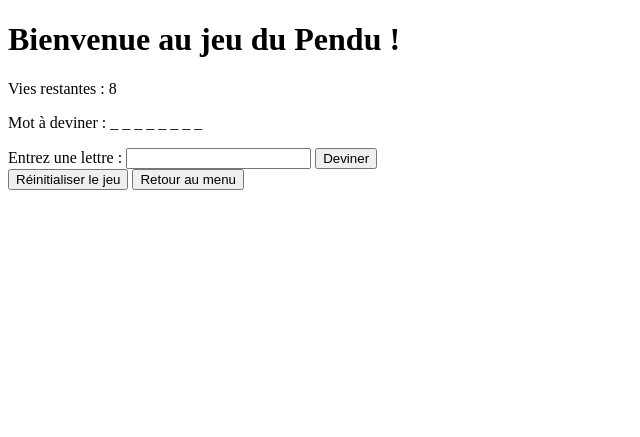
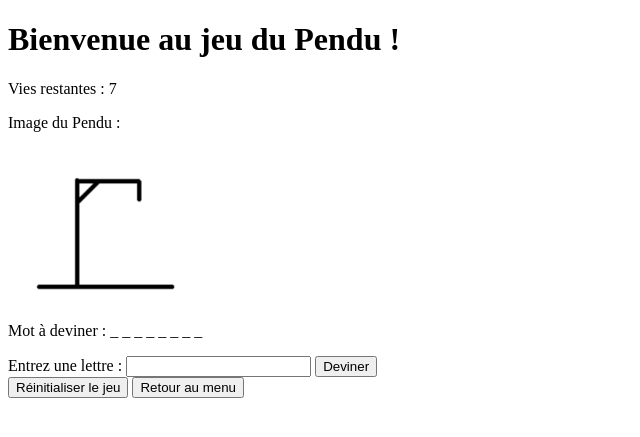
Before and after one commit to LordPickleX/-Hangman-Docker, a Flask app: page /game in a window 1280 px wide. Shown: the top 437 px of the page, without its empty margins (0-640 px from the left). Run offline with Flask 3, Linux system fonts and the light colour scheme.

Commit message:
mise à jour de l'interface du pendu

```diff
--- a/frontend/app.py
+++ b/frontend/app.py
@@ -30,7 +30,7 @@ def home():
     if "mot" not in session:
         session["mot"] = "chocolat"
         session["guessed_letters"] = ["_" for _ in session["mot"]]
-        session["health"] = 8
+        session["health"] = 7
 
     # on passe les données nécessaires mot et santé
     # ce sont les variables qui seront dans le fichier html
--- a/frontend/templates/index.html
+++ b/frontend/templates/index.html
@@ -5,6 +5,12 @@
     <meta name="viewport" content="width=device-width, initial-scale=1.0">
     <title>Pendu</title>
     <script>
+        // fonction pour mettre à jour l'image du pendu en fonction des vies restantes
+        function updatePenduImage(health) {
+            const penduImage = document.getElementById("pendu-image");
+            penduImage.src = `/static/images/pendu${8 - health}.png`;
+        }
+
         // Fonction pour deviner une lettre
         async function devinerLettre(event) {
             event.preventDefault(); // Empêche le rechargement de la page
@@ -16,34 +22,38 @@
             }
 
             try {
-                // Envoie la lettre au serveur
+                // envoie la lettre au serveur
                 const response = await fetch("/deviner", {
                     method: "POST",
                     headers: { "Content-Type": "application/json" },
                     body: JSON.stringify({ lettre }) // Lettre envoyée au serveur
                 });
 
-                if (!response.ok) { // Vérifie si la requête a échoué
+                if (!response.ok) { // vérifie si la requête a échoué
                     throw new Error(`Erreur du serveur : ${response.statusText}`);
                 }
 
-                const data = await response.json(); // Lit la réponse
-                console.log("Réponse du serveur :", data); // Debug
+                const data = await response.json();
+                console.log("Réponse du serveur :", data);
 
-                // Met à jour les éléments HTML
+                // met à jour les éléments HTML
                 document.getElementById("mot").innerText = data.mot;
                 document.getElementById("health").innerText = data.health;
 
-                // Conditions de fin de jeu
+                // appel de la fonction update de l'image
+                updatePenduImage(data.health);
+
+                // conditions de fin de jeu
                 if (data.mot_trouve) {
                     alert("Félicitations ! Vous avez trouvé le mot !");
                     // Réinitialise le jeu
                     // await resetGame();
                 } else if (data.perdu) {
                     alert(`Dommage ! Le mot était : ${data.mot_complet}`);
-                    await resetGame();
+                    // await resetGame();
                 }
 
+                // efface le champ de saisie
                 document.getElementById("lettre").value = "";
             } catch (error) {
                 console.error("Erreur :", error);
@@ -51,7 +61,7 @@
             }
         }
 
-        // Fonction pour réinitialiser le jeu
+        // fonction pour réinitialiser le jeu
         async function resetGame() {
             try {
                 // appelle la route de réinitialisation
@@ -64,7 +74,7 @@
                     throw new Error(`Erreur lors de la réinitialisation : ${response.statusText}`);
                 }
 
-                location.reload(); // Recharge la page après succès
+                location.reload(); // recharge la page après succès
             } catch (error) {
                 console.error("Erreur lors de la réinitialisation :", error);
                 alert("Impossible de réinitialiser la session.");
@@ -74,6 +84,12 @@
         // permet de rentrer les valeurs avec la touche entrée
         document.addEventListener("DOMContentLoaded", () => {
             document.getElementById("form-deviner").addEventListener("submit", devinerLettre);
+
+            // initialise l'image de départ
+            // recupere la valeur de health depuis le span
+            const initialHealth = parseInt(document.getElementById("health").innerText);
+            // met à jour de l'image dès le début
+            updatePenduImage(initialHealth);
         });
     </script>
 </head>
@@ -81,6 +97,9 @@
     <h1>Bienvenue au jeu du Pendu !</h1>
     <!-- affiche les vies restantes -->
     <p>Vies restantes : <span id="health">{{ health }}</span></p>
+    <!-- Affiche l'image du pendu -->
+    <p>Image du Pendu :</p>
+    <img id="pendu-image" src="{{ url_for('static', filename='images/pendu1.png') }}" alt="Pendu" width="200">
     <!-- affiche le mot à deviner -->
     <p>Mot à deviner : <span id="mot">{{ mot }}</span></p>
 
```
